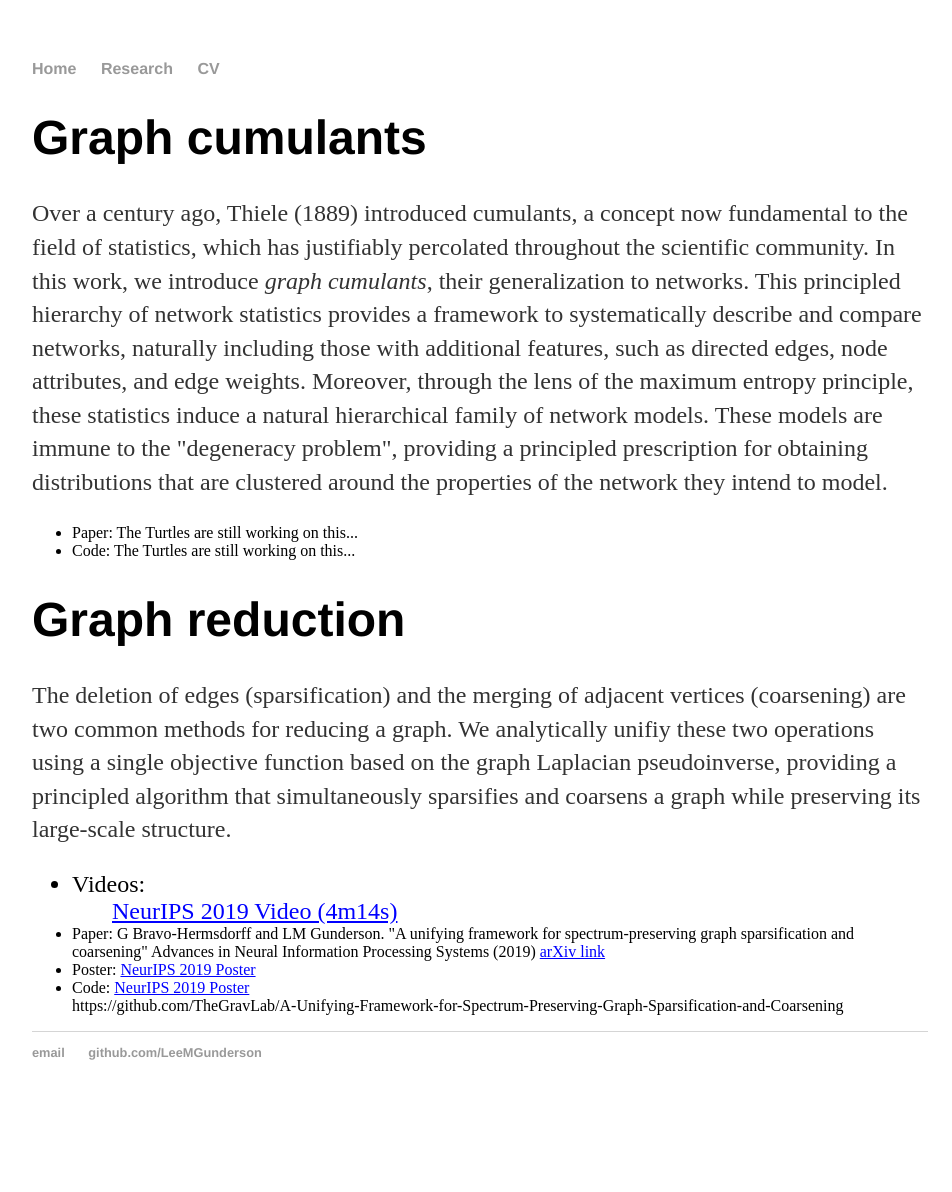
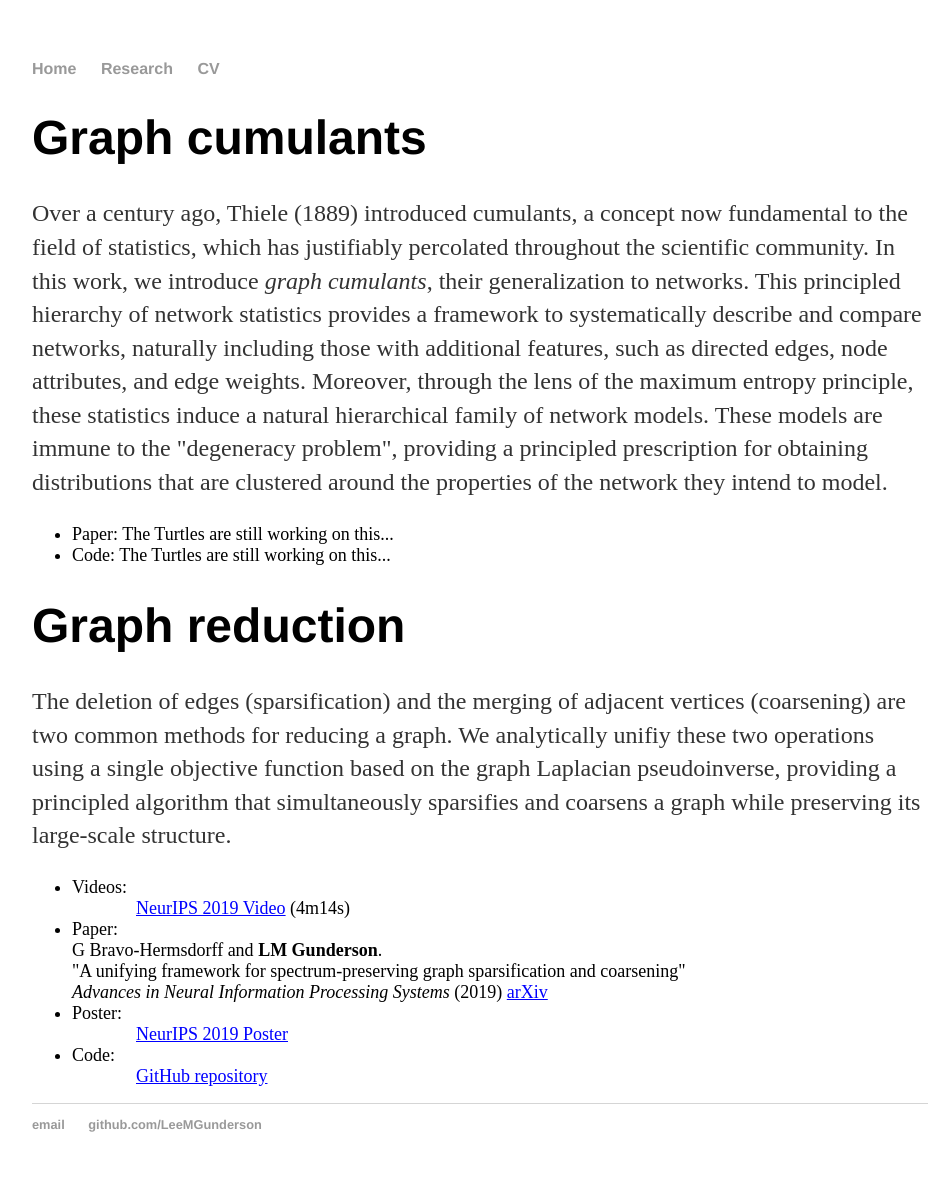
Before and after one commit to LeeMGunderson/LeeMGunderson.github.io, a Jekyll site: the page built from research/index.html, in a window 1280 px wide. Shown: the whole page, without its empty margins (160-1112 px from the left). Built offline with Jekyll 4.4.1, drawn with Linux system fonts in a browser that asks for light colours; before the commit the page ends 1120 px from its top, so only the background shows below that.

Commit message:
Update index.html

```diff
--- a/research/index.html
+++ b/research/index.html
@@ -12,19 +12,32 @@ title: Research
 	<h1>Graph cumulants</h1>
 		<p>Over a century ago, Thiele (1889) introduced cumulants, a concept now fundamental to the field of statistics, which has justifiably percolated throughout the scientific community.  In this work, we introduce <i>graph cumulants</i>, their generalization to networks.  This principled hierarchy of network statistics provides a framework to systematically describe and compare networks, naturally including those with additional features, such as directed edges, node attributes, and edge weights.  Moreover, through the lens of the maximum entropy principle, these statistics induce a natural hierarchical family of network models.  These models are immune to the "degeneracy problem", providing a principled prescription for obtaining distributions that are clustered around the properties of the network they intend to model.</p>
 		<ul>
-			<li>Paper: The Turtles are still working on this...</li>
-			<li>Code: The Turtles are still working on this...</li>
+			<li style="font-size:18px";>Paper: The Turtles are still working on this...</li>
+			<li style="font-size:18px";>Code: The Turtles are still working on this...</li>
 		</ul>
 
 	<h1>Graph reduction</h1>
 		<p>The deletion of edges (sparsification) and the merging of adjacent vertices (coarsening) are two common methods for reducing a graph.  We analytically unifiy these two operations using a single objective function based on the graph Laplacian pseudoinverse, providing a principled algorithm that simultaneously sparsifies and coarsens a graph while preserving its large-scale structure.</p>
 		<ul>
-			<li style="font-size:24px";>Videos:
+			<li style="font-size:18px";>Videos:
 				<br>
-				<a href="https://www.youtube.com/watch?v=xTAPZbQlq3A" target="_blank" style="margin-left:40px; text-decoration:underline; color:blue">NeurIPS 2019 Video (4m14s)</a></li>
-			<li>Paper: G Bravo-Hermsdorff and LM Gunderson. "A unifying framework for spectrum-preserving graph sparsification and coarsening" Advances in Neural Information Processing Systems (2019) <a href="https://arxiv.org/abs/1902.09702" target="_blank" style="text-decoration:underline; color:blue">arXiv link</a></li>
-			<li>Poster: <a href="NeurIPS_Poster.pdf" target="_blank" style="text-decoration:underline; color:blue">NeurIPS 2019 Poster</a></li>
-			<li>Code: <a href="NeurIPS_Poster.pdf" target="_blank" style="text-decoration:underline; color:blue">NeurIPS 2019 Poster</a></li>https://github.com/TheGravLab/A-Unifying-Framework-for-Spectrum-Preserving-Graph-Sparsification-and-Coarsening
+				<a href="https://www.youtube.com/watch?v=xTAPZbQlq3A" target="_blank" style="margin-left:64px; text-decoration:underline; color:blue">NeurIPS 2019 Video</a> (4m14s)
+			</li>
+			<li style="font-size:18px";>Paper:
+				<br>
+				G Bravo-Hermsdorff and <strong>LM Gunderson</strong>.
+				<br>"A unifying framework for spectrum-preserving graph sparsification and coarsening"
+				<br><i>Advances in Neural Information Processing Systems</i> (2019)
+				<a href="https://arxiv.org/abs/1902.09702" target="_blank" style="text-decoration:underline; color:blue">arXiv</a>
+			</li>
+			<li style="font-size:18px";>Poster:
+				<br>
+				<a href="NeurIPS_Poster.pdf" target="_blank" style="margin-left:64px; text-decoration:underline; color:blue">NeurIPS 2019 Poster</a>
+			</li>
+			<li style="font-size:18px";>Code:
+				<br>
+				<a href="https://github.com/TheGravLab/A-Unifying-Framework-for-Spectrum-Preserving-Graph-Sparsification-and-Coarsening" target="_blank" style="margin-left:64px; text-decoration:underline; color:blue">GitHub repository</a>
+			</li>
 		</ul>
 
 </div><!-- /.blurb -->
```
